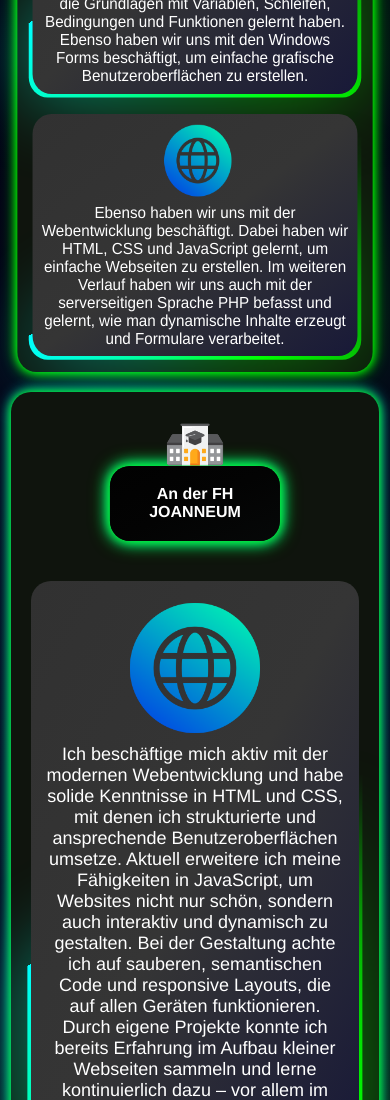
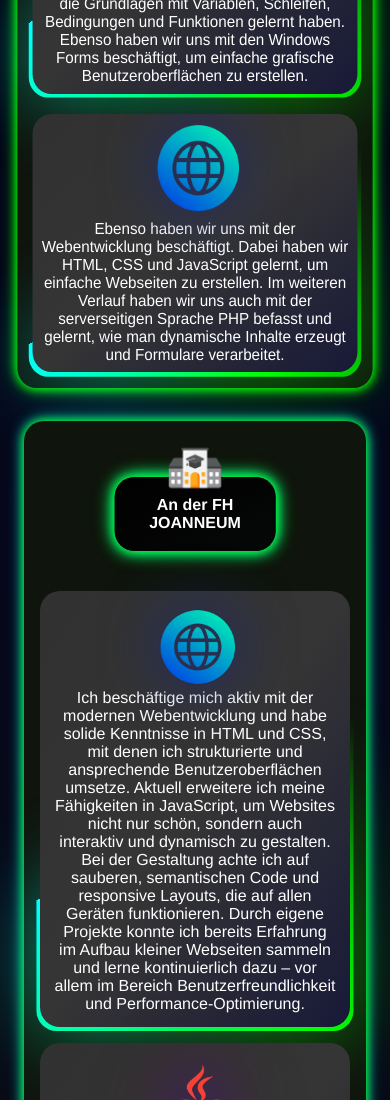
Before and after one commit to casper-zielinski/casper-zielinski.github.io, a plain HTML site: page www/index.html in a window 390 px wide. Shown: the part 900-2000 px from the top of the page. Drawn offline with Linux system fonts and the light colour scheme; a script that the page names is missing.

Commit message:
ready for deployement, fixed pictures and responsivnes
also added drop shadows

```diff
--- a/style/style.css
+++ b/style/style.css
@@ -120,6 +120,14 @@ main:hover{
       filter: drop-shadow(0 0 25px rgb(0, 0, 0));
 }
 
+#Borg:hover #Borg-Experience-img-CSharp{
+      filter: drop-shadow(0 0 40px rgba(255, 0, 255, 0.782));
+}
+
+#Borg:hover #Borg-Experience-img-Web{
+      filter: drop-shadow(0 0 40px rgba(0, 0, 255, 0.718));
+}
+
 #School-Picture
 {
       display: flex;
@@ -159,21 +167,20 @@ main:hover{
       display: flex;
       justify-content: center;
       width: 50%;
-      height: 50%;
       translate: 50% -5%;
+      filter: drop-shadow(0 0 30px rgb(161, 11, 191))
 }
 
 #Borg-Experience-img-Web{
       display: flex;
       justify-content: center;
       width: 50%;
-      height: 50%;
       translate: 50% -5%;
+      filter: drop-shadow(0 0 30px rgb(26, 39, 124));
 }
 
 #WEB-Borg{
-      width: 50%;
-
+      width: 60%;
 }
 
 #Borg-Experience{
@@ -257,6 +264,18 @@ article:hover {
       0 0 15px #0ff;
 }
 
+article:hover #Web-img{
+      filter: drop-shadow(0 0 40px rgba(0, 0, 255, 0.718));
+}
+
+article:hover #FH-Java{
+      filter: drop-shadow(0 0 60px blue);
+}
+
+article:hover #DB-FH{
+      filter: drop-shadow(0 0 20px rgba(0, 255, 255, 0.865));
+}
+
 #FH-Picture{
       display: flex;
       justify-content: center;
@@ -314,6 +333,7 @@ justify-content: center;
 width: 50%;
 height: 50%;
 translate: 50% -1%;
+filter: drop-shadow(0 0 30px rgb(26, 39, 124));
 }
 
 #FH-Java{
@@ -323,6 +343,7 @@ width: 50%;
 height: 50%;
 translate: 50% -1%;
 margin-bottom: 1rem;
+filter: drop-shadow(0 0 30px blue) drop-shadow(0 0 30px rgb(136, 24, 24));
 }
 
 #DB-FH{
@@ -332,6 +353,7 @@ width: 60%;
 height: 60%;
 translate: 35% 0;
 margin-bottom: 0.5rem;
+filter: drop-shadow(0 0 15px rgba(0, 145, 255, 0.768));
 }
 
 #Datenbank-Basiert, #Programmierungs-Basiert, #Web-Basiert {
@@ -370,13 +392,26 @@ footer{
       }
 }
 
-@media (max-width: 750px){
+@media (max-width: 900px){
 
 #Programmierung{
       flex-direction: column;
-      font-size: large;
       text-align: justify;
       gap: 1em;
+      flex-shrink: 100;
+}
+
+#Web-img, #FH-Java, #DB-FH{
+      width: 30%;
+      translate: 120% 0;
+}
+
+}
+
+@media (max-width: 750px){
+
+#Borg-Experience-img-Web{
+      transform: translateY(30%);
 }
 
 header{
@@ -478,15 +513,17 @@ article{
 
       article
       {
-            padding: 5.4%;
-            font-size: min(0.2em, 3vw);
+            padding: 4.4%;
+            font-size: medium;
       }
 
       article:hover{
             transform: scale(1.015);
       }
 
-
+      #FH-Picture{
+            margin-bottom: -1.4rem;
+      }
 
       #Web-Basiert, #Programmierungs-Basiert, #Datenbank-Basiert
       {
```
Also changed, not shown: resources/DB.png.
